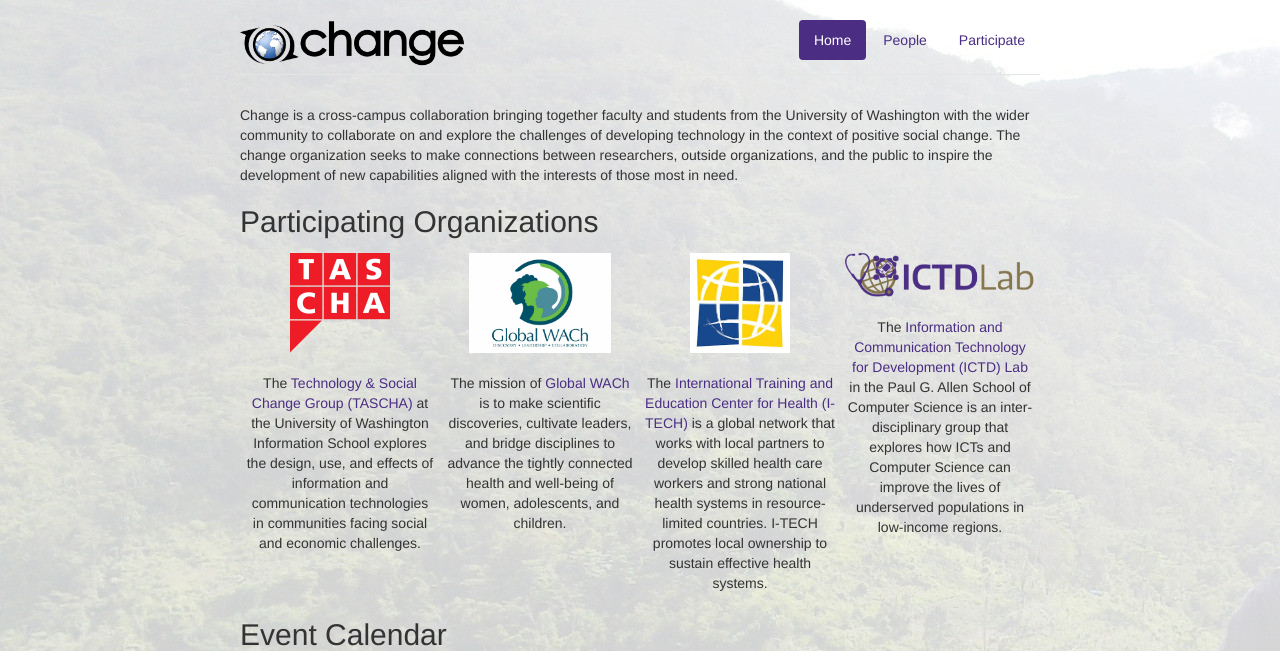
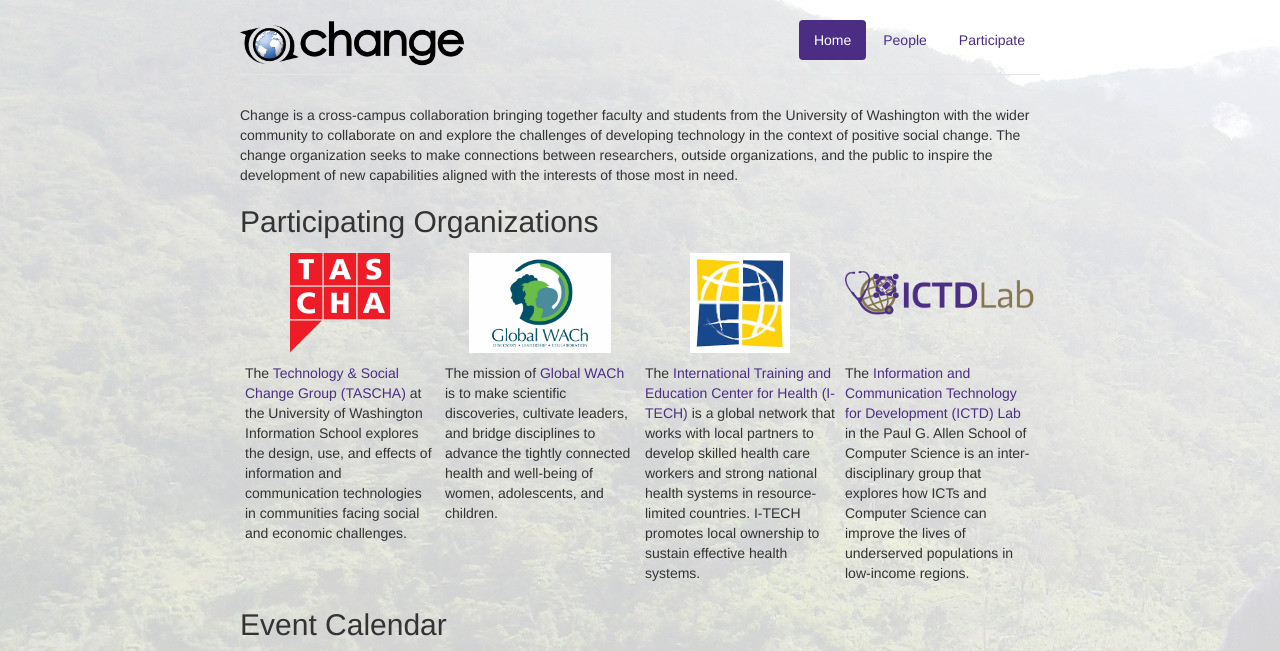
Before and after one commit to uw-ictd/change-website, a Jekyll site: the page built from index.md, in a window 1280 px wide. Shown: the top 651 px of the page. Built offline with Jekyll 4.4.1, drawn with Linux system fonts in a browser that asks for light colours; grey boxes are pictures that could not be loaded.

Commit message:
changed table alignment

```diff
--- a/index.md
+++ b/index.md
@@ -17,45 +17,49 @@ the interests of those most in need.
 <table border="0" cellpadding="5">
 <tr>
 
-<td align="center" valign="top" width="25%">
+<td align="center" valign="center" width="25%">
 <a href="http://tascha.uw.edu/"><img style="display:block;" src="img/tascha-logo.png" alt="Technology and Social Change Research Group" height="100"/></a>
+</td>
+<td align="center" valign="center" width="25%">
+<a href="http://depts.washington.edu/gwach/"><img style="display:block;" src="img/GlobalWACH-logo.jpg" alt="Global Women and Children" height="100"/></a>
+</td>
+<td align="center" valign="center" width="25%">
+<a href="https://www.go2itech.org/"><img style="display:block;" src="img/itech-logo.jpg" alt="International Training and Education Center for Health" height="100" /></a>
+</td>
+<td align="center" valign="center" width="25%">
+<a href="http://ictd.cs.washington.edu/"><img style="display:block;" src="img/ictd_main.png" alt="ICTD" width="100%" /></a>
 <br />
+</td>
+
+</tr>
+<tr>
+<td align="left" valign="top" width="25%">
 The <a href="http://tascha.uw.edu/">Technology &amp; Social Change Group
 (TASCHA)</a> at the University of Washington Information School
 explores the design, use, and effects of information and communication
 technologies in communities facing social and economic
 challenges.
 </td>
-
-<td align="center" valign="top" width="25%">
-<a href="http://depts.washington.edu/gwach/"><img style="display:block;" src="img/GlobalWACH-logo.jpg" alt="Global Women and Children" height="100"/></a>
-<br />
+<td align="left" valign="top" width="25%">
 The mission of <a href="http://depts.washington.edu/gwach/">Global WACh</a>
 is to make scientific discoveries, cultivate leaders, and
 bridge disciplines to advance the tightly connected health and
 well-being of women, adolescents, and children.
 </td>
-
-<td align="center" valign="top" width="25%">
-<a href="https://www.go2itech.org/"><img style="display:block;" src="img/itech-logo.jpg" alt="International Training and Education Center for Health" height="100" /></a>
-<br />
+<td align="left" valign="top" width="25%">
 The <a href="https://www.go2itech.org/">International Training and
 Education Center for Health (I-TECH)</a> is a global network that
 works with local partners to develop skilled health care workers and
 strong national health systems in resource-limited countries. I-TECH
 promotes local ownership to sustain effective health systems.
 </td>
-
-<td align="center" valign="top" width="25%">
-<a href="http://ictd.cs.washington.edu/"><img style="display:block;" src="img/ictd_main.png" alt="ICTD" width="100%" /></a>
-<br />
+<td align="left" valign="top" width="25%">
 The <a href="http://ictd.cs.washington.edu/">Information and
 Communication Technology for Development (ICTD) Lab</a> in the Paul G.
 Allen School of Computer Science is an
 inter-disciplinary group that explores how ICTs and Computer Science can improve the
 lives of underserved populations in low-income regions.
 </td>
-
 </tr>
 </table>
 
```
